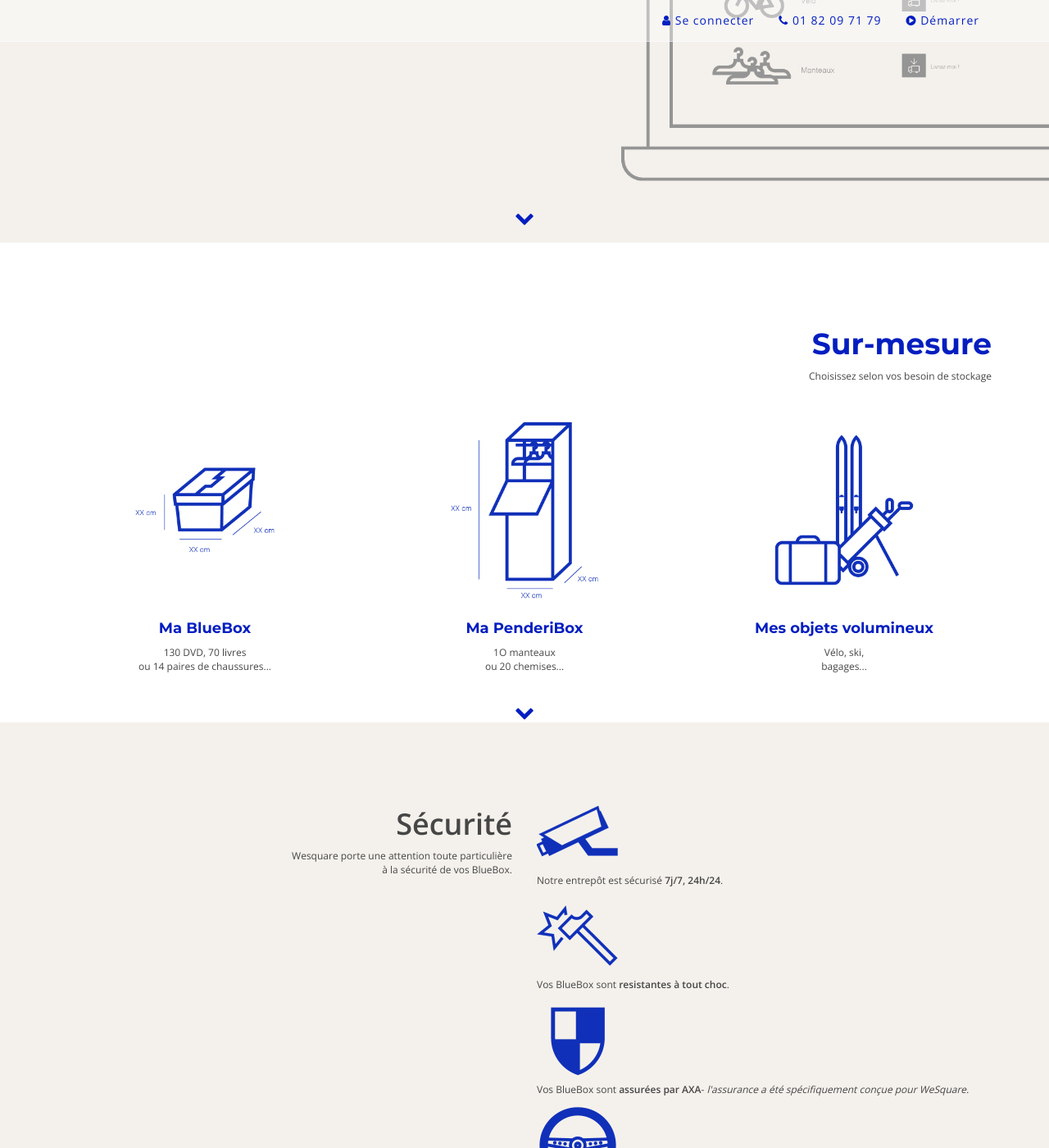
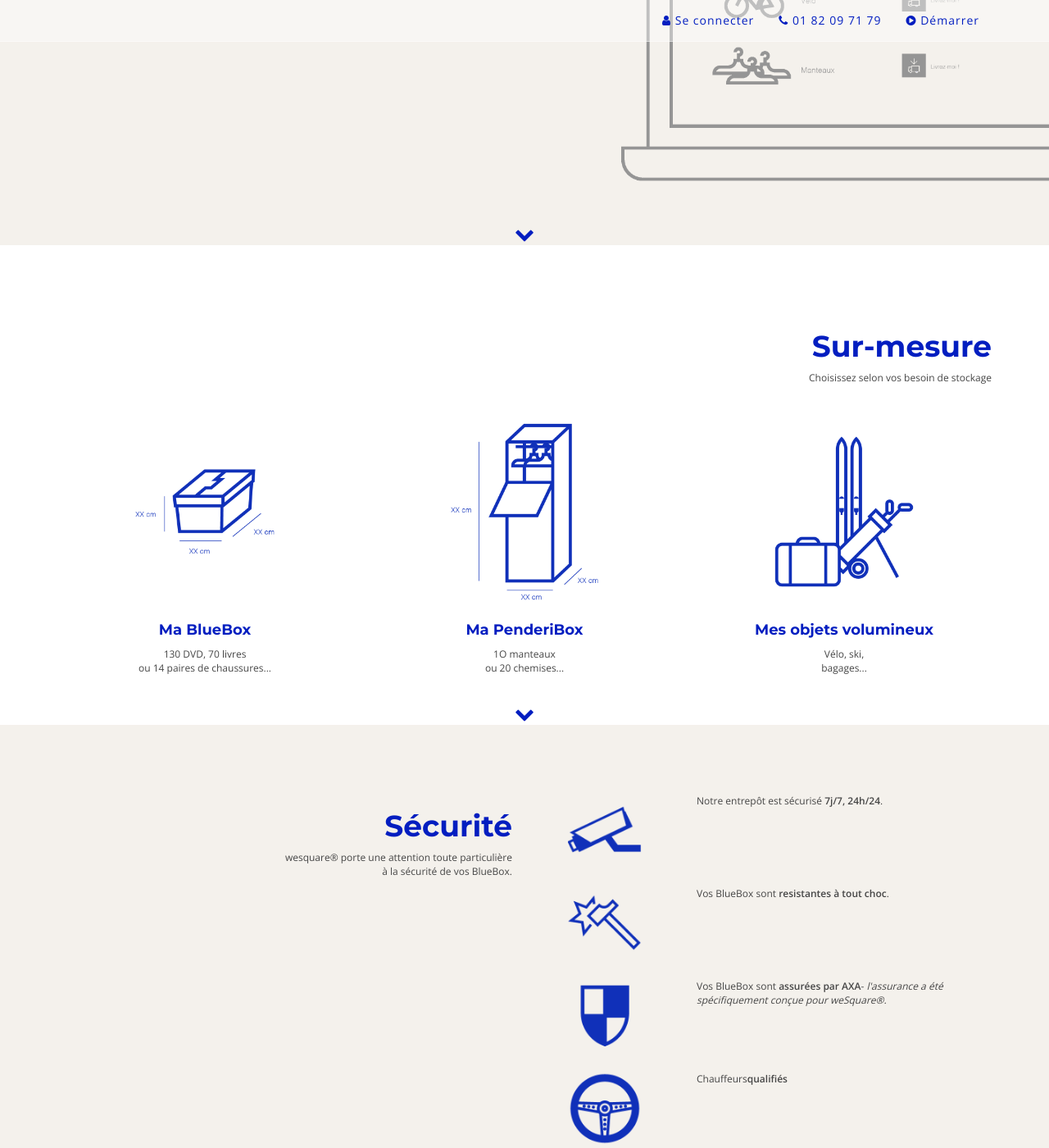
Before and after one commit to Seb1501/wesquare, a Jekyll site: the page built from index.html, in a window 1280 px wide and 1400 px high, scrolled down 1574 px. Shown: the whole window at 82% size. Built offline with Jekyll 4.4.1, drawn with Linux system fonts in a browser that asks for light colours; nearby versions of some CDN libraries; Markdown is read by kramdown in place of the engine named in the settings.

Commit message:
Mis à jour section "securite"

```diff
--- a/css/style.css
+++ b/css/style.css
@@ -94,7 +94,7 @@
 /************************WRAPPER*DE*LA*LANDING*****************************************************************************/
 /* line 181, ../compass/sass/style.scss */
 .wrapper {
-  background-image: url('../images/cover_new2.png?1423425985');
+  background-image: url('../images/cover_new2.png?1423426586');
   background-repeat: no-repeat;
   background-attachment: scroll;
   background-position: center center;
@@ -246,94 +246,93 @@
 }
 
 /* line 375, ../compass/sass/style.scss */
-.le_service h1, .inventory h1, .capacity h1 {
+.le_service h1, .inventory h1, .capacity h1, .security h1 {
   color: #031ec0;
   font-family: "Montserrat", sans-serif;
 }
 /* line 380, ../compass/sass/style.scss */
-.le_service h3, .inventory h3, .capacity h3 {
+.le_service h3, .inventory h3, .capacity h3, .security h3 {
   color: #959595;
   font-family: "Open Sans", sans-serif;
   margin-bottom: 50px;
 }
 /* line 385, ../compass/sass/style.scss */
-.le_service h4, .inventory h4, .capacity h4 {
+.le_service h4, .inventory h4, .capacity h4, .security h4 {
   color: #031ec0;
   font-family: "Montserrat", sans-serif;
   text-align: center;
 }
 
-/* line 393, ../compass/sass/style.scss */
+/* line 394, ../compass/sass/style.scss */
 .next {
   padding-top: 25px;
 }
-/* line 397, ../compass/sass/style.scss */
+/* line 398, ../compass/sass/style.scss */
 .next a {
   color: #031ec0;
   font-size: 12px;
 }
 
-/* line 405, ../compass/sass/style.scss */
+/* line 406, ../compass/sass/style.scss */
 #name a:hover {
   color: #ddd;
 }
 
-/* line 409, ../compass/sass/style.scss */
+/* line 410, ../compass/sass/style.scss */
 .min-height {
   min-height: 600px;
 }
 
-/* line 414, ../compass/sass/style.scss */
+/* line 415, ../compass/sass/style.scss */
 .min-height h1 {
   margin-bottom: 1em;
 }
 
 /**************************LE*SERVICE*********************************************************************************/
-/* line 422, ../compass/sass/style.scss */
+/* line 423, ../compass/sass/style.scss */
 .service {
   height: 500px;
 }
 
-/* line 426, ../compass/sass/style.scss */
+/* line 427, ../compass/sass/style.scss */
 #step {
   position: relative;
   top: -45px;
   left: 35px;
 }
 
-/* line 432, ../compass/sass/style.scss */
+/* line 433, ../compass/sass/style.scss */
 .img-center {
   margin: 0 auto;
 }
 
 /**************************MON**INVENTAIRE****************************************************************************************/
-/* line 439, ../compass/sass/style.scss */
+/* line 440, ../compass/sass/style.scss */
 .inventory {
   background-color: #f4f1ec;
-  min-height: 500px;
 }
 
 /* line 448, ../compass/sass/style.scss */
 .inventory img {
   margin-right: -100px;
+  margin-bottom: 20px;
 }
 
 /**************************SUR*MESURE*********************************************************************************/
-/* line 457, ../compass/sass/style.scss */
+/* line 458, ../compass/sass/style.scss */
 .title p {
   padding-bottom: 20px;
 }
 
 /*****************************SECURITE*****************************************************************************************/
-/* line 465, ../compass/sass/style.scss */
+/* line 466, ../compass/sass/style.scss */
 .security {
   background-color: #f4f1ec;
-  min-height: 500px;
 }
 
 /* line 474, ../compass/sass/style.scss */
 .security img {
-  margin-right: -100px;
+  margin-bottom: 23.2px;
 }
 
 /**************************NOTRE*OFFRE*********************************************************************************/
--- a/index.html
+++ b/index.html
@@ -207,45 +207,68 @@
       <div class="row">
         <div class="col-sm-6 col-md-6 text-right">
 
-        <h1><b>Sécurité</b></h1>
-        <p>Wesquare porte une attention toute particulière
+          <h1>Sécurité</h1>
+          <p>wesquare&reg; porte une attention toute particulière
           <br>à la sécurité de vos BlueBox.
           </p>
         </div>
         <div class="col-sm-6 col-md-6">
-
-        <img src="{{ site.baseurl }}/images/Cam.png" width="100">
+          <div class="row">
+            <div class="col-sm-6 col-md-4">
+              <img src="{{ site.baseurl }}/images/Cam.png" width="90" class="center-block">
+            </div>
+            <div class="col-sm-6 col-md-8 text-left">
               <p>Notre entrepôt est sécurisé <strong>7j/7, 24h/24</strong>.</p>
-        <img src="{{ site.baseurl }}/images/Choc.png" width="100">
-
-        <p> Vos BlueBox sont <strong>resistantes à tout choc</strong>. </p>
-
-        <img src="{{ site.baseurl }}images/Assurance.png" width="100">
-        <p>Vos BlueBox sont <strong>assurées par AXA</strong>- <i>l'assurance a été spécifiquement conçue pour WeSquare.</i></p>
-        <img src="{{ site.baseurl }}images/Chauffeur.png" width="100">
+            </div>
+          </div>
+          <div class="row">
+            <div class="col-md-12 col-md-4">
+              <img src="{{ site.baseurl }}/images/Choc.png" width="90" class="center-block">
+            </div>
+            <div class="col-sm-6 col-md-8 text-left">
+              <p>Vos BlueBox sont <strong>resistantes à tout choc</strong>. </p>
+            </div>
+          </div>
+          <div class="row">
+            <div class="col-md-12 col-md-4">
+              <img src="{{ site.baseurl }}images/Assurance.png" width="90" class="center-block">
+            </div>
+            <div class="col-sm-6 col-md-8 text-left">
+              <p>Vos BlueBox sont <strong>assurées par AXA</strong>- <i>l'assurance a été spécifiquement conçue pour weSquare&reg;.</i></p>
+            </div>
+          </div>
+          <div class="row">
+            <div class="col-md-12 col-md-4">
+              <img src="{{ site.baseurl }}images/Chauffeur.png" width="90" class="center-block">
+            </div>
+            <div class="col-sm-6 col-md-8 text-left">
               <p>Chauffeurs<strong>qualifiés</strong></p>
             </div>
-
-
+          </div>
+        </div>
 
 
         </div>
       </div>
-
+      <div class="row">
+        <div class="col-md-12 text-center next">
+          <a href="#section6" class="page-scroll"> <i class="fa fa-chevron-down fa-2x"></i></a>
+        </div>
+      </div>
   </div>
 </div>
 
 
 
 
-<div class="spacer" id="carousel"></div>
+<div class="spacer" id="carousel section6"></div>
 
 <div class="header-carousel">
   <div class="container text-center">
     <div class="row text-right">
       <div class="col-sm-12">
 
-        <h1><b>Confiance</b></h1>
+        <h1><Confiance></h1>
         <p>Cliquez sur les BlueBox</b> pour voir ce qu'elles contiennent
         <br> et découvrez à qui elles appartiennent.</p>
 
@@ -368,6 +391,12 @@
   <a class="right carousel-control" href="#carousel-example-generic" role="button" data-slide="next">
     <span class="glyphicon glyphicon-chevron-right"></span>
   </a>
+
+  <div class="row">
+    <div class="col-md-12 text-center next">
+      <a href="#section6" class="page-scroll"> <i class="fa fa-chevron-down fa-2x"></i></a>
+    </div>
+  </div>
 </div>
 
 <div class="spacer" id="notre_offre"></div>
```
Also changed, not shown: other parts of index.html (+2 -2 lines), compass/sass/style.scss (+4 -4 lines), 3 other files. Lines whose indentation alone changed are shown as unchanged.
